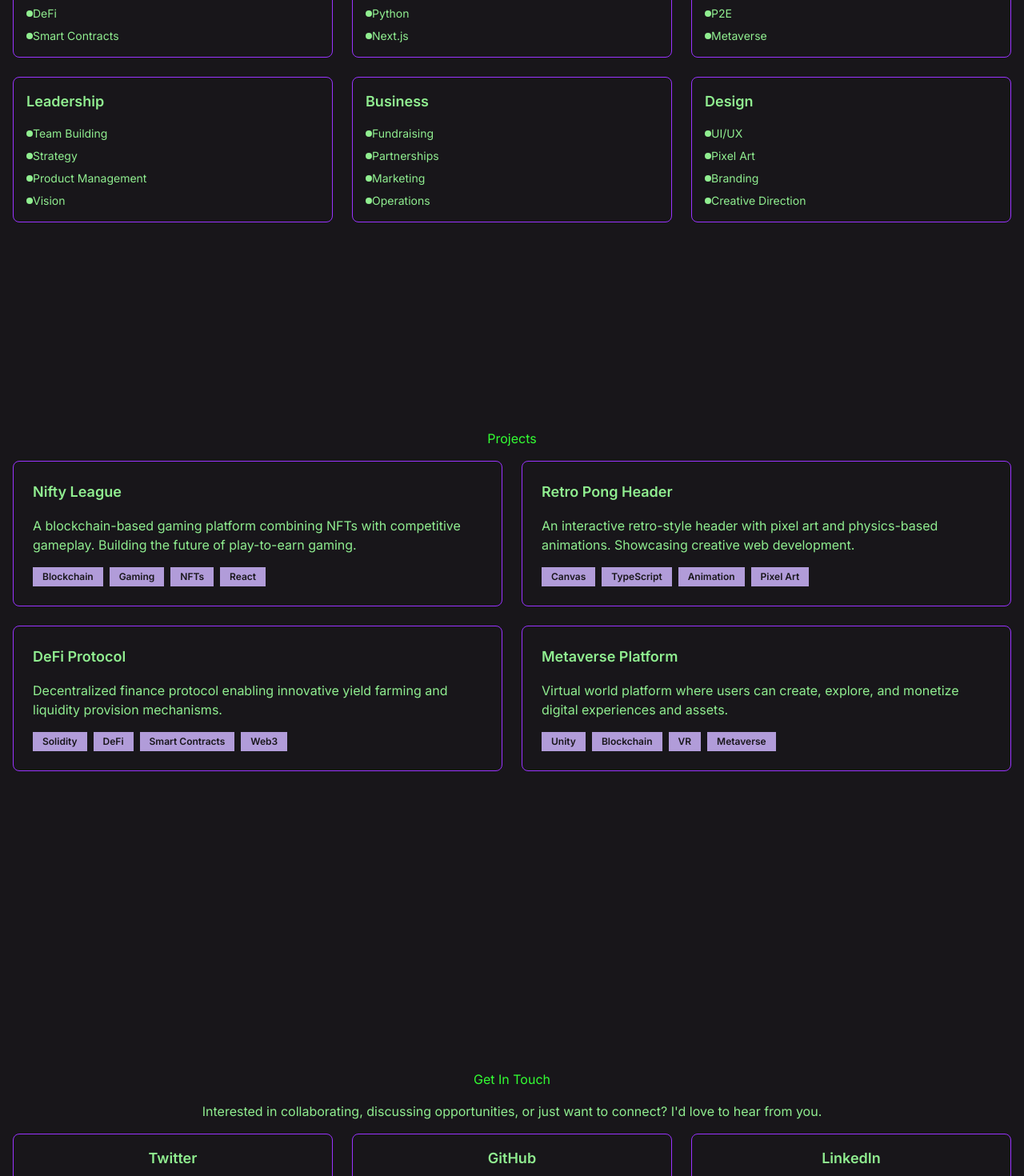
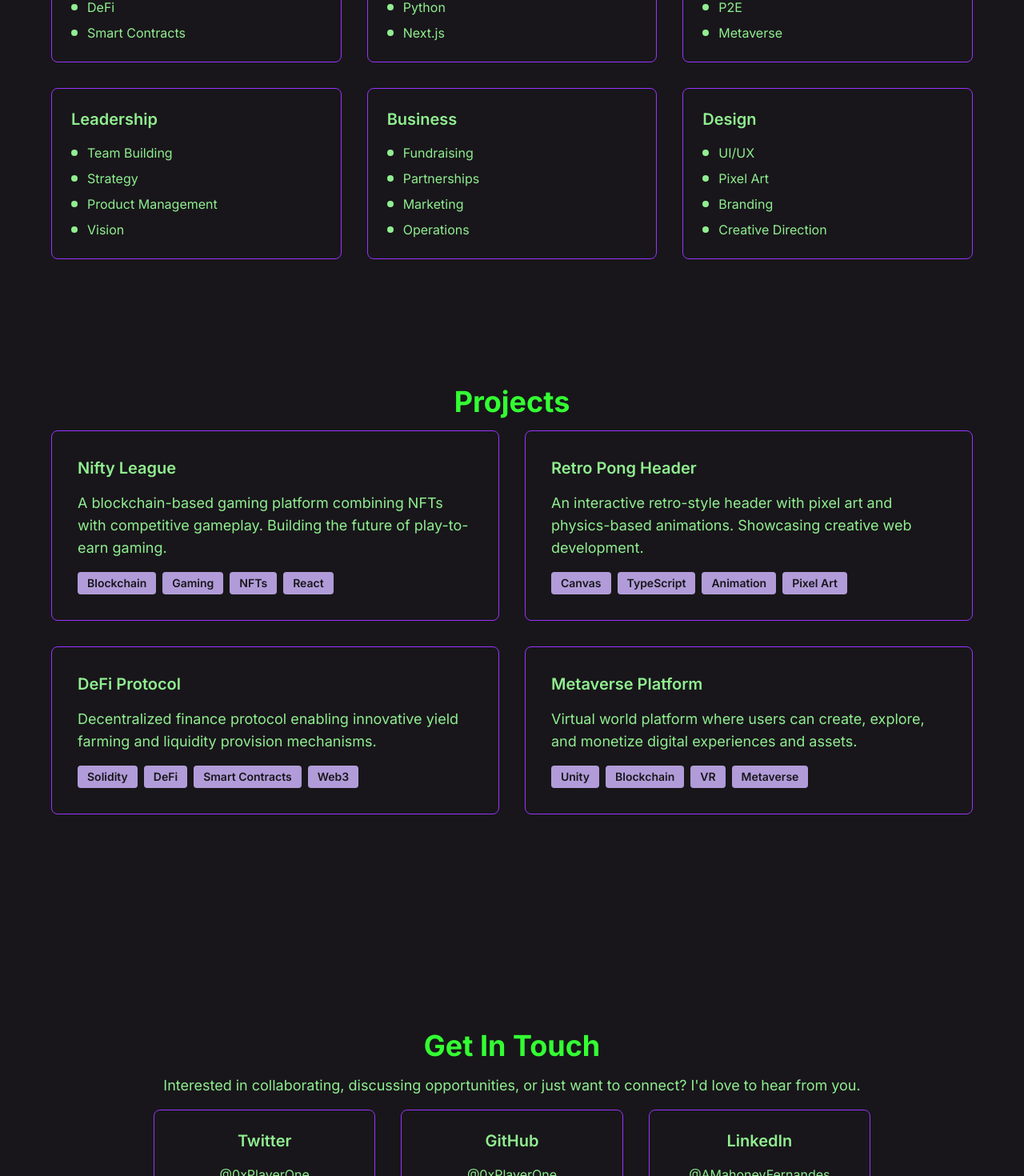
Before and after one commit to 0xPlayerOne/v0-personal-website, a Next.js app: page / in a window 1280 px wide. Shown: the part 1800-3270 px from the top of the page at 80% size. Built offline with nearby package versions, Linux system fonts and the light colour scheme.

Commit message:
feat: fix Tailwind SSR issue in Next.js
Update Tailwind config, add CSS overrides, remove custom components, and ensure consistent content paths.

#VERCEL_SKIP

Co-authored-by: NiftyAndy <83057795+0xPlayerOne@users.noreply.github.com>

```diff
--- a/app/globals.css
+++ b/app/globals.css
@@ -1,6 +1,12 @@
 @tailwind base;
 @tailwind components;
 @tailwind utilities;
+
+/* Force consistent font rendering */
+* {
+  -webkit-font-smoothing: antialiased;
+  -moz-osx-font-smoothing: grayscale;
+}
 
 /* Custom scrollbar to match header colors */
 ::-webkit-scrollbar {
@@ -124,3 +130,28 @@ body {
     @apply bg-background text-foreground;
   }
 }
+
+/* Force consistent responsive behavior */
+@media (min-width: 640px) {
+  .sm\:grid-cols-2 {
+    grid-template-columns: repeat(2, minmax(0, 1fr)) !important;
+  }
+  .sm\:grid-cols-3 {
+    grid-template-columns: repeat(3, minmax(0, 1fr)) !important;
+  }
+}
+
+@media (min-width: 768px) {
+  .md\:grid-cols-3 {
+    grid-template-columns: repeat(3, minmax(0, 1fr)) !important;
+  }
+}
+
+@media (min-width: 1024px) {
+  .lg\:grid-cols-2 {
+    grid-template-columns: repeat(2, minmax(0, 1fr)) !important;
+  }
+  .lg\:grid-cols-3 {
+    grid-template-columns: repeat(3, minmax(0, 1fr)) !important;
+  }
+}
--- a/components/ui/responsive-grid.tsx
+++ /dev/null
@@ -1,63 +0,0 @@
-"use client"
-
-import type React from "react"
-import { useEffect, useState } from "react"
-
-interface ResponsiveGridProps {
-  children: React.ReactNode
-  cols?: {
-    default: number
-    sm?: number
-    md?: number
-    lg?: number
-    xl?: number
-  }
-  gap?: number
-  className?: string
-}
-
-export function ResponsiveGrid({
-  children,
-  cols = { default: 1, md: 2, lg: 3 },
-  gap = 24,
-  className = "",
-}: ResponsiveGridProps) {
-  const [gridCols, setGridCols] = useState(cols.default)
-  const [isClient, setIsClient] = useState(false)
-
-  useEffect(() => {
-    setIsClient(true)
-
-    const updateCols = () => {
-      const width = window.innerWidth
-
-      if (width >= 1280 && cols.xl) {
-        setGridCols(cols.xl)
-      } else if (width >= 1024 && cols.lg) {
-        setGridCols(cols.lg)
-      } else if (width >= 768 && cols.md) {
-        setGridCols(cols.md)
-      } else if (width >= 640 && cols.sm) {
-        setGridCols(cols.sm)
-      } else {
-        setGridCols(cols.default)
-      }
-    }
-
-    updateCols()
-    window.addEventListener("resize", updateCols)
-    return () => window.removeEventListener("resize", updateCols)
-  }, [cols])
-
-  const gridStyle: React.CSSProperties = {
-    display: "grid",
-    gridTemplateColumns: `repeat(${isClient ? gridCols : cols.default}, 1fr)`,
-    gap: `${gap}px`,
-  }
-
-  return (
-    <div className={className} style={gridStyle}>
-      {children}
-    </div>
-  )
-}
--- a/components/ui/section.tsx
+++ b/components/ui/section.tsx
@@ -1,6 +1,7 @@
 "use client"
 
 import type React from "react"
+
 import { useEffect, useState } from "react"
 import { NAVBAR_HEIGHT } from "@/constants/config"
 import { SITE_BG_COLOR, SITE_TEXT_COLOR } from "@/constants/colors"
@@ -11,17 +12,13 @@ interface SectionProps {
 }
 
 export function Section({ id, children }: SectionProps) {
-  const [isClient, setIsClient] = useState(false)
-  const [sectionHeight, setSectionHeight] = useState("100vh")
+  const [sectionHeight, setSectionHeight] = useState("auto")
 
   useEffect(() => {
-    setIsClient(true)
-
     const updateHeight = () => {
-      if (typeof window !== "undefined") {
-        const minHeight = Math.max(600, window.innerHeight - NAVBAR_HEIGHT)
-        setSectionHeight(`${minHeight}px`)
-      }
+      // Use min-height instead of fixed height for better mobile experience
+      const minHeight = Math.max(600, window.innerHeight - NAVBAR_HEIGHT)
+      setSectionHeight(`${minHeight}px`)
     }
 
     updateHeight()
@@ -34,7 +31,7 @@ export function Section({ id, children }: SectionProps) {
       id={id}
       className="flex items-center justify-center py-8 sm:py-12 md:py-16"
       style={{
-        minHeight: isClient ? sectionHeight : "100vh",
+        minHeight: sectionHeight,
         backgroundColor: SITE_BG_COLOR,
         color: SITE_TEXT_COLOR,
       }}
--- /dev/null
+++ b/tailwind.config.js
@@ -0,0 +1,84 @@
+/** @type {import('tailwindcss').Config} */
+module.exports = {
+  content: [
+    "./pages/**/*.{js,ts,jsx,tsx,mdx}",
+    "./components/**/*.{js,ts,jsx,tsx,mdx}",
+    "./app/**/*.{js,ts,jsx,tsx,mdx}",
+    "./views/**/*.{js,ts,jsx,tsx,mdx}",
+    "./helpers/**/*.{js,ts,jsx,tsx,mdx}",
+    "./constants/**/*.{js,ts,jsx,tsx,mdx}",
+    "./types/**/*.{js,ts,jsx,tsx,mdx}",
+    "*.{js,ts,jsx,tsx,mdx}",
+  ],
+  theme: {
+    extend: {
+      colors: {
+        border: "hsl(var(--border))",
+        input: "hsl(var(--input))",
+        ring: "hsl(var(--ring))",
+        background: "hsl(var(--background))",
+        foreground: "hsl(var(--foreground))",
+        primary: {
+          DEFAULT: "hsl(var(--primary))",
+          foreground: "hsl(var(--primary-foreground))",
+        },
+        secondary: {
+          DEFAULT: "hsl(var(--secondary))",
+          foreground: "hsl(var(--secondary-foreground))",
+        },
+        destructive: {
+          DEFAULT: "hsl(var(--destructive))",
+          foreground: "hsl(var(--destructive-foreground))",
+        },
+        muted: {
+          DEFAULT: "hsl(var(--muted))",
+          foreground: "hsl(var(--muted-foreground))",
+        },
+        accent: {
+          DEFAULT: "hsl(var(--accent))",
+          foreground: "hsl(var(--accent-foreground))",
+        },
+        popover: {
+          DEFAULT: "hsl(var(--popover))",
+          foreground: "hsl(var(--popover-foreground))",
+        },
+        card: {
+          DEFAULT: "hsl(var(--card))",
+          foreground: "hsl(var(--card-foreground))",
+        },
+      },
+      borderRadius: {
+        lg: "var(--radius)",
+        md: "calc(var(--radius) - 2px)",
+        sm: "calc(var(--radius) - 4px)",
+      },
+      keyframes: {
+        "accordion-down": {
+          from: { height: "0" },
+          to: { height: "var(--radix-accordion-content-height)" },
+        },
+        "accordion-up": {
+          from: { height: "var(--radix-accordion-content-height)" },
+          to: { height: "0" },
+        },
+      },
+      animation: {
+        "accordion-down": "accordion-down 0.2s ease-out",
+        "accordion-up": "accordion-up 0.2s ease-out",
+      },
+    },
+  },
+  plugins: [require("tailwindcss-animate")],
+  // Ensure consistent rendering across server and client
+  corePlugins: {
+    preflight: true,
+  },
+  // Force consistent breakpoints
+  screens: {
+    sm: "640px",
+    md: "768px",
+    lg: "1024px",
+    xl: "1280px",
+    "2xl": "1536px",
+  },
+}
--- a/tailwind.config.ts
+++ /dev/null
@@ -1,96 +0,0 @@
-import type { Config } from "tailwindcss";
-
-const config: Config = {
-    darkMode: ["class"],
-    content: [
-    "./pages/**/*.{js,ts,jsx,tsx,mdx}",
-    "./components/**/*.{js,ts,jsx,tsx,mdx}",
-    "./app/**/*.{js,ts,jsx,tsx,mdx}",
-    "*.{js,ts,jsx,tsx,mdx}"
-  ],
-  theme: {
-  	extend: {
-  		colors: {
-  			background: 'hsl(var(--background))',
-  			foreground: 'hsl(var(--foreground))',
-  			card: {
-  				DEFAULT: 'hsl(var(--card))',
-  				foreground: 'hsl(var(--card-foreground))'
-  			},
-  			popover: {
-  				DEFAULT: 'hsl(var(--popover))',
-  				foreground: 'hsl(var(--popover-foreground))'
-  			},
-  			primary: {
-  				DEFAULT: 'hsl(var(--primary))',
-  				foreground: 'hsl(var(--primary-foreground))'
-  			},
-  			secondary: {
-  				DEFAULT: 'hsl(var(--secondary))',
-  				foreground: 'hsl(var(--secondary-foreground))'
-  			},
-  			muted: {
-  				DEFAULT: 'hsl(var(--muted))',
-  				foreground: 'hsl(var(--muted-foreground))'
-  			},
-  			accent: {
-  				DEFAULT: 'hsl(var(--accent))',
-  				foreground: 'hsl(var(--accent-foreground))'
-  			},
-  			destructive: {
-  				DEFAULT: 'hsl(var(--destructive))',
-  				foreground: 'hsl(var(--destructive-foreground))'
-  			},
-  			border: 'hsl(var(--border))',
-  			input: 'hsl(var(--input))',
-  			ring: 'hsl(var(--ring))',
-  			chart: {
-  				'1': 'hsl(var(--chart-1))',
-  				'2': 'hsl(var(--chart-2))',
-  				'3': 'hsl(var(--chart-3))',
-  				'4': 'hsl(var(--chart-4))',
-  				'5': 'hsl(var(--chart-5))'
-  			},
-  			sidebar: {
-  				DEFAULT: 'hsl(var(--sidebar-background))',
-  				foreground: 'hsl(var(--sidebar-foreground))',
-  				primary: 'hsl(var(--sidebar-primary))',
-  				'primary-foreground': 'hsl(var(--sidebar-primary-foreground))',
-  				accent: 'hsl(var(--sidebar-accent))',
-  				'accent-foreground': 'hsl(var(--sidebar-accent-foreground))',
-  				border: 'hsl(var(--sidebar-border))',
-  				ring: 'hsl(var(--sidebar-ring))'
-  			}
-  		},
-  		borderRadius: {
-  			lg: 'var(--radius)',
-  			md: 'calc(var(--radius) - 2px)',
-  			sm: 'calc(var(--radius) - 4px)'
-  		},
-  		keyframes: {
-  			'accordion-down': {
-  				from: {
-  					height: '0'
-  				},
-  				to: {
-  					height: 'var(--radix-accordion-content-height)'
-  				}
-  			},
-  			'accordion-up': {
-  				from: {
-  					height: 'var(--radix-accordion-content-height)'
-  				},
-  				to: {
-  					height: '0'
-  				}
-  			}
-  		},
-  		animation: {
-  			'accordion-down': 'accordion-down 0.2s ease-out',
-  			'accordion-up': 'accordion-up 0.2s ease-out'
-  		}
-  	}
-  },
-  plugins: [require("tailwindcss-animate")],
-};
-export default config;
--- a/views/about-section.tsx
+++ b/views/about-section.tsx
@@ -1,6 +1,5 @@
 import { Section } from "@/components/ui/section"
 import { Typography } from "@/components/ui/typography"
-import { ResponsiveGrid } from "@/components/ui/responsive-grid"
 import { SITE_BORDER_COLOR } from "@/constants/colors"
 
 export function AboutSection() {
@@ -18,8 +17,7 @@ export function AboutSection() {
           My journey combines technical expertise with business acumen, creating products that push the boundaries of
           what's possible in the digital space.
         </Typography>
-        <div className="mt-8 sm:mt-12">
-          <ResponsiveGrid cols={{ default: 1, md: 3 }} gap={24}>
+        <div className="grid grid-cols-1 md:grid-cols-3 gap-6 sm:gap-8 mt-8 sm:mt-12">
           <div className="text-center p-4 sm:p-6 rounded-lg" style={{ border: `1px solid ${SITE_BORDER_COLOR}` }}>
             <Typography variant="h3" align="center" color="secondary" gutterBottom>
               Innovation
@@ -44,7 +42,6 @@ export function AboutSection() {
               Focused on the future of gaming, blockchain, and interactive entertainment.
             </Typography>
           </div>
-          </ResponsiveGrid>
         </div>
       </div>
     </Section>
--- a/views/contact-section.tsx
+++ b/views/contact-section.tsx
@@ -1,6 +1,5 @@
 import { Section } from "@/components/ui/section"
 import { Typography } from "@/components/ui/typography"
-import { ResponsiveGrid } from "@/components/ui/responsive-grid"
 import { SITE_BORDER_COLOR, SITE_BTN_COLOR, CANVAS_COLOR } from "@/constants/colors"
 
 export function ContactSection() {
@@ -13,8 +12,7 @@ export function ContactSection() {
         <Typography variant="body1" align="center" gutterBottom>
           Interested in collaborating, discussing opportunities, or just want to connect? I'd love to hear from you.
         </Typography>
-        <div className="mb-8 sm:mb-12">
-          <ResponsiveGrid cols={{ default: 1, sm: 3 }} gap={24}>
+        <div className="grid grid-cols-1 sm:grid-cols-3 gap-6 sm:gap-8 mb-8 sm:mb-12">
           <div className="p-4 sm:p-6 rounded-lg" style={{ border: `1px solid ${SITE_BORDER_COLOR}` }}>
             <Typography variant="h3" align="center" color="secondary" gutterBottom>
               Twitter
@@ -39,7 +37,6 @@ export function ContactSection() {
               @AMahoneyFernandes
             </Typography>
           </div>
-          </ResponsiveGrid>
         </div>
         <button
           className="font-bold py-3 sm:py-4 px-6 sm:px-8 rounded-lg text-base sm:text-lg transition-colors hover:opacity-80"
--- a/views/projects-section.tsx
+++ b/views/projects-section.tsx
@@ -1,6 +1,5 @@
 import { Section } from "@/components/ui/section"
 import { Typography } from "@/components/ui/typography"
-import { ResponsiveGrid } from "@/components/ui/responsive-grid"
 import { SITE_BORDER_COLOR, SITE_BTN_COLOR, CANVAS_COLOR } from "@/constants/colors"
 
 export function ProjectsSection() {
@@ -10,7 +9,7 @@ export function ProjectsSection() {
         Projects
       </Typography>
       <div className="max-w-6xl mx-auto">
-        <ResponsiveGrid cols={{ default: 1, lg: 2 }} gap={24}>
+        <div className="grid grid-cols-1 lg:grid-cols-2 gap-6 sm:gap-8">
           {[
             {
               title: "Nifty League",
@@ -60,7 +59,7 @@ export function ProjectsSection() {
               </div>
             </div>
           ))}
-        </ResponsiveGrid>
+        </div>
       </div>
     </Section>
   )
--- a/views/skills-section.tsx
+++ b/views/skills-section.tsx
@@ -1,6 +1,5 @@
 import { Section } from "@/components/ui/section"
 import { Typography } from "@/components/ui/typography"
-import { ResponsiveGrid } from "@/components/ui/responsive-grid"
 import { SITE_TEXT_COLOR, SITE_BORDER_COLOR } from "@/constants/colors"
 
 export function SkillsSection() {
@@ -10,7 +9,7 @@ export function SkillsSection() {
         Skills & Expertise
       </Typography>
       <div className="max-w-6xl mx-auto">
-        <ResponsiveGrid cols={{ default: 1, sm: 2, lg: 3 }} gap={24}>
+        <div className="grid grid-cols-1 sm:grid-cols-2 lg:grid-cols-3 gap-6 sm:gap-8">
           {[
             { category: "Blockchain", skills: ["Solidity", "Web3", "NFTs", "DeFi", "Smart Contracts"] },
             { category: "Development", skills: ["React", "TypeScript", "Node.js", "Python", "Next.js"] },
@@ -36,7 +35,7 @@ export function SkillsSection() {
               </ul>
             </div>
           ))}
-        </ResponsiveGrid>
+        </div>
       </div>
     </Section>
   )
```
Lines whose indentation alone changed are shown as unchanged.
